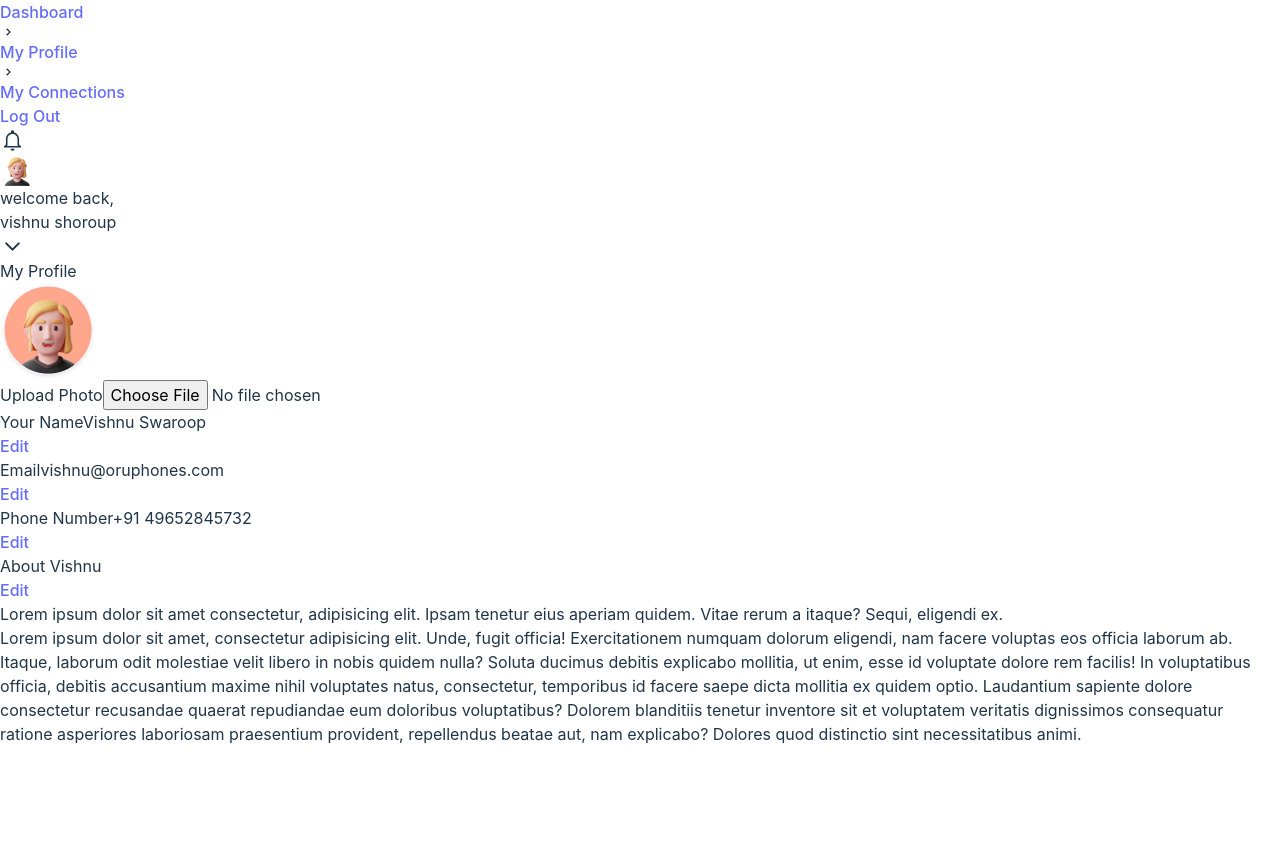
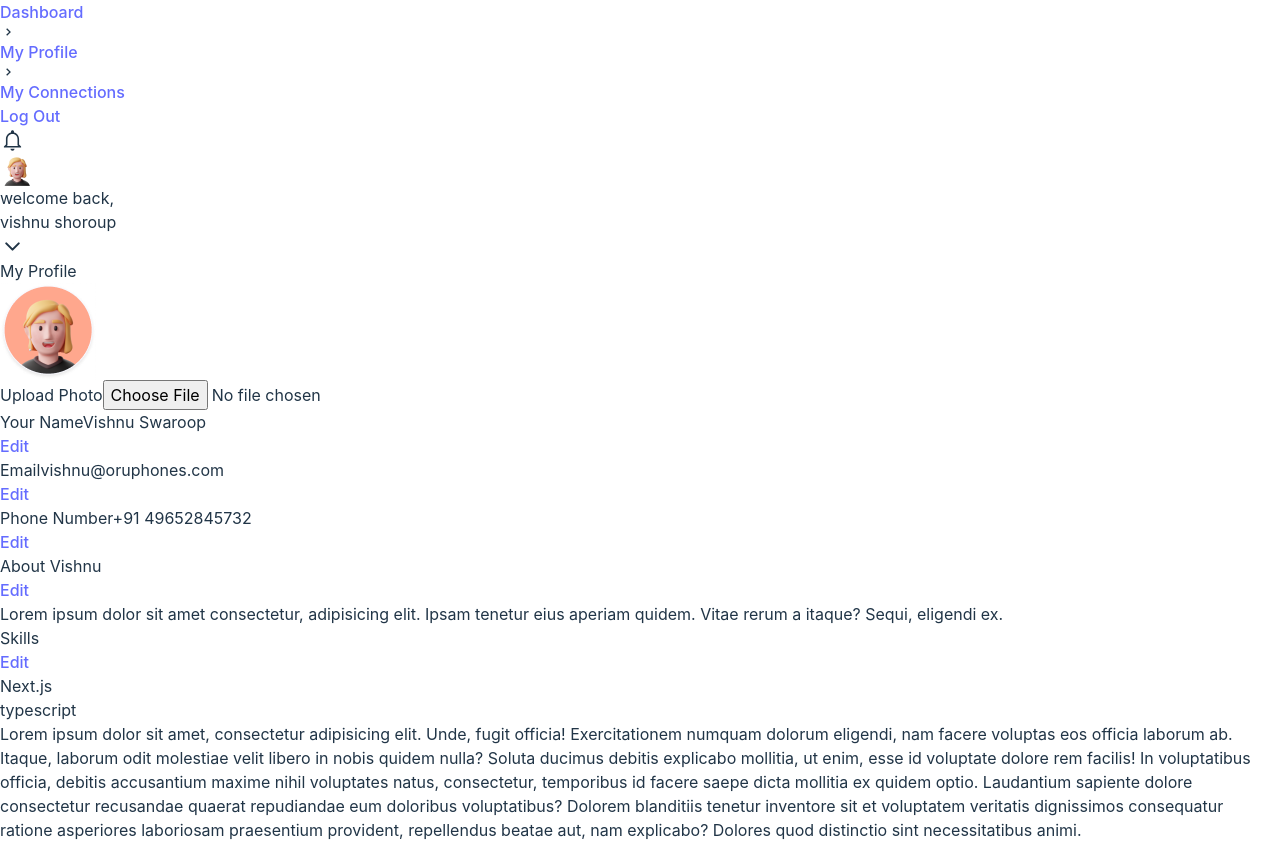
Before and after one commit to reshad21/oruphones, a React (Vite) app: page / in a window 1280 px wide. Before the commit the page ends 800 px from the top, so only its background shows below. Built offline with nearby package versions, Linux system fonts and the light colour scheme.

Commit message:
skills component create

```diff
--- a/src/components/Profile/About.jsx
+++ b/src/components/Profile/About.jsx
@@ -6,7 +6,7 @@ const About = () => {
         <div>
             <div className="p-5 border-2 border-slate-300 rounded-md mb-5">
                 <div className="flex justify-between items-center mb-4">
-                    <h3 className='text-[#222222]'>About Vishnu</h3>
+                    <h3 className='text-[#222222] font-bold'>About Vishnu</h3>
                     <Link className='bg-[#F0EFFA] text-[12.67px] px-5 py-2 rounded-2xl text-[#222]'>Edit</Link>
                 </div>
                 <p>Lorem ipsum dolor sit amet consectetur, adipisicing elit. Ipsam tenetur eius aperiam quidem. Vitae rerum a itaque? Sequi, eligendi ex.</p>
--- /dev/null
+++ b/src/components/Profile/Skills.jsx
@@ -0,0 +1,21 @@
+import React from 'react';
+import { Link } from 'react-router-dom';
+
+const Skills = () => {
+    return (
+        <div>
+            <div className="p-5 border-2 border-slate-300 rounded-md mb-5">
+                <div className="flex justify-between items-center mb-2">
+                    <h3 className='text-[#222222] font-bold'>Skills</h3>
+                    <Link className='bg-[#F0EFFA] text-[12.67px] px-5 py-2 rounded-2xl text-[#222]'>Edit</Link>
+                </div>
+                <div className="">
+                    <h2 className='text-[#222222]'>Next.js</h2>
+                    <h2 className='text-[#222222]'>typescript</h2>
+                </div>
+            </div>
+        </div>
+    );
+};
+
+export default Skills;
--- a/src/pages/Dashbord/Content/Content.jsx
+++ b/src/pages/Dashbord/Content/Content.jsx
@@ -2,6 +2,7 @@ import React from 'react';
 import Header from '../../../components/Header/Header';
 import About from '../../../components/Profile/About';
 import Details from '../../../components/Profile/Details';
+import Skills from '../../../components/Profile/Skills';
 import Upload from '../../../components/Profile/Upload';
 const Content = () => {
     return (
@@ -16,6 +17,7 @@ const Content = () => {
                         <Upload />
                         <Details />
                         <About />
+                        <Skills />
                     </div>
                     <div className="">
                         <p>Lorem ipsum dolor sit amet, consectetur adipisicing elit. Unde, fugit officia! Exercitationem numquam dolorum eligendi, nam facere voluptas eos officia laborum ab. Itaque, laborum odit molestiae velit libero in nobis quidem nulla? Soluta ducimus debitis explicabo mollitia, ut enim, esse id voluptate dolore rem facilis! In voluptatibus officia, debitis accusantium maxime nihil voluptates natus, consectetur, temporibus id facere saepe dicta mollitia ex quidem optio. Laudantium sapiente dolore consectetur recusandae quaerat repudiandae eum doloribus voluptatibus? Dolorem blanditiis tenetur inventore sit et voluptatem veritatis dignissimos consequatur ratione asperiores laboriosam praesentium provident, repellendus beatae aut, nam explicabo? Dolores quod distinctio sint necessitatibus animi.</p>
```
